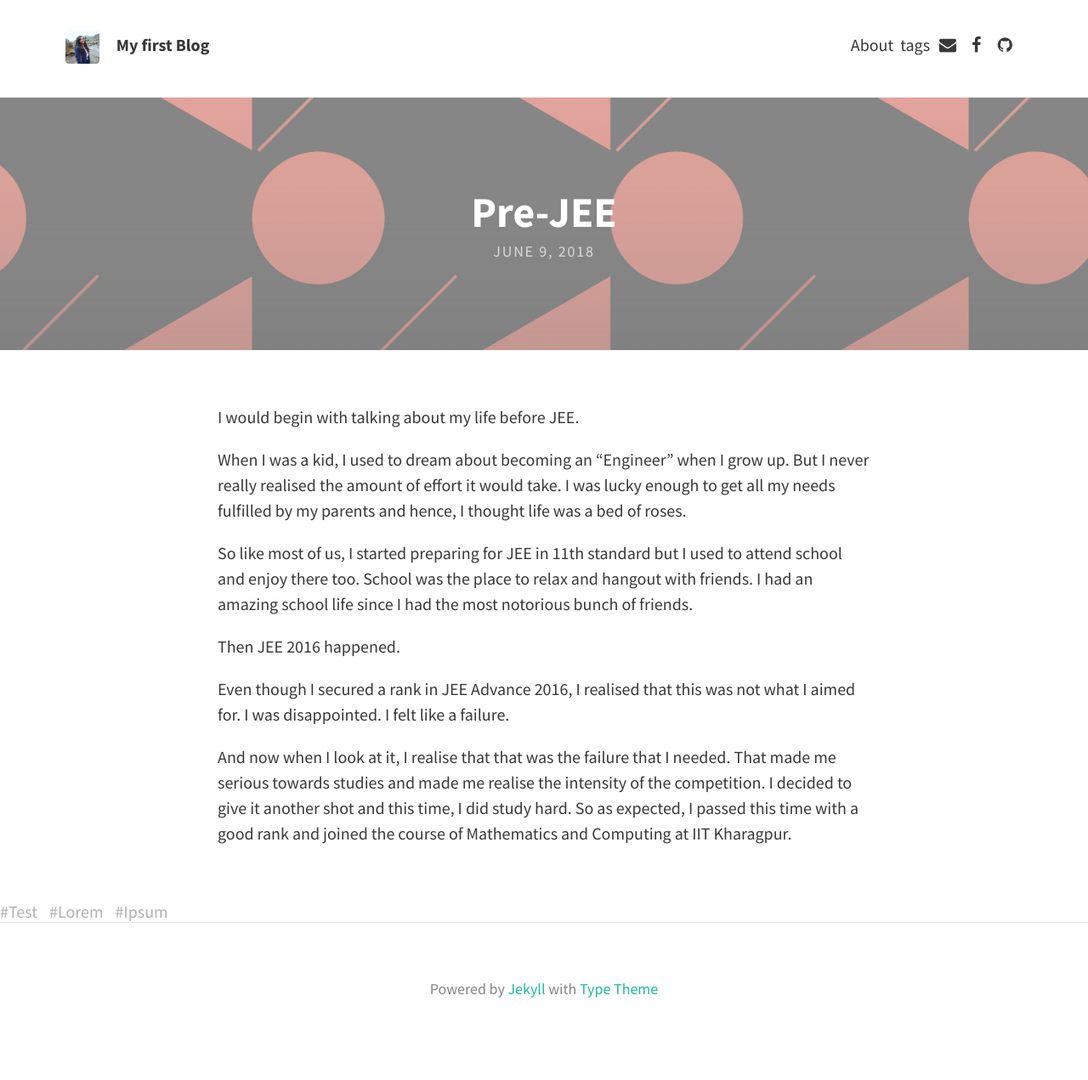
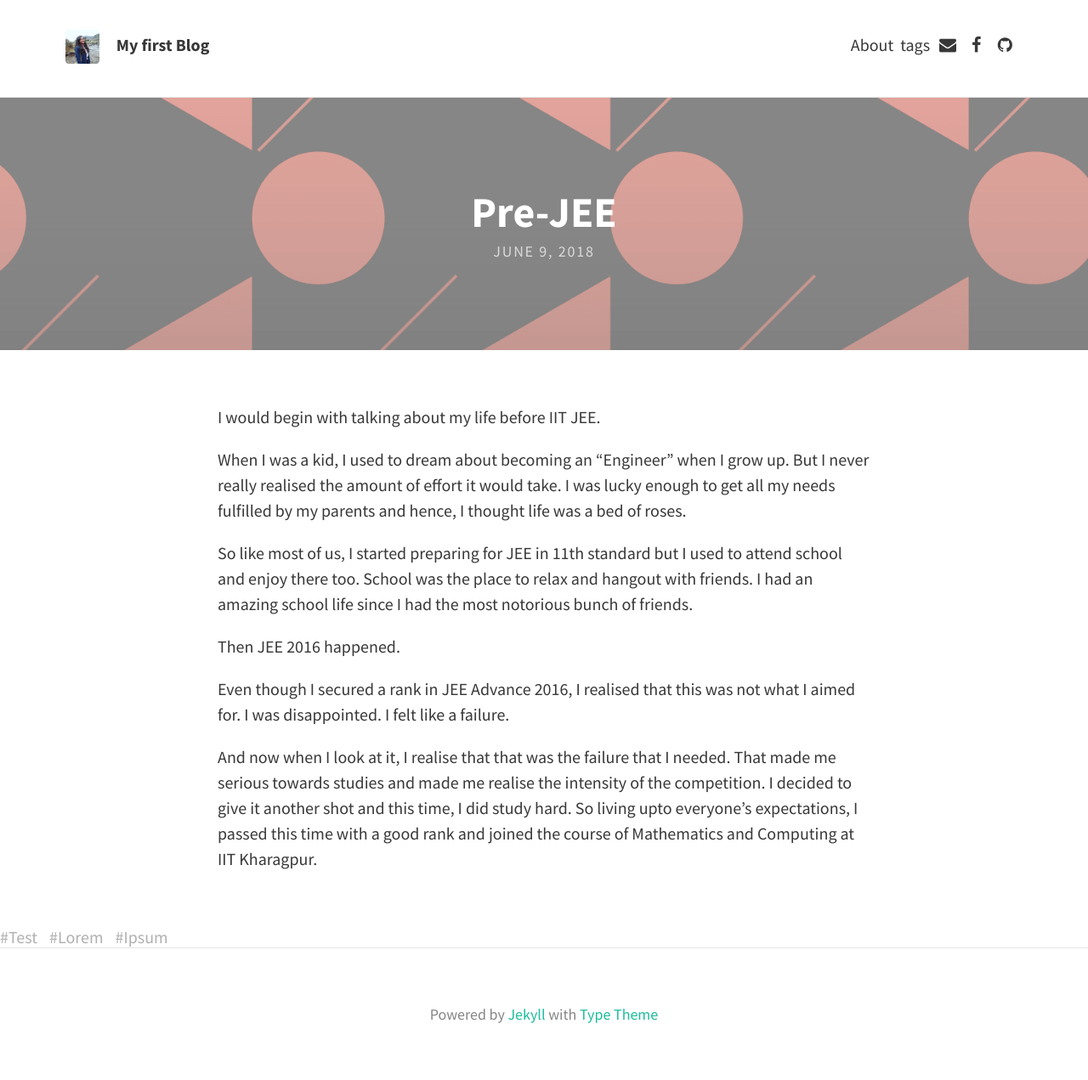
Before and after one commit to mansisinha/myblog, a Jekyll site: the page built from _posts/2018-06-09-pre-JEE.md, in a window 1280 px wide. Shown: the whole page at 85% size. Built offline with Jekyll 4.4.1, drawn with Linux system fonts in a browser that asks for light colours; nearby versions of some CDN libraries; before the commit the page ends 1241 px from its top, so only the background shows below that.

Commit message:
Update 2018-06-09-pre-JEE.md

```diff
--- a/_posts/2018-06-09-pre-JEE.md
+++ b/_posts/2018-06-09-pre-JEE.md
@@ -6,7 +6,7 @@ excerpt_separator: <!--more-->
 feature-img: "assets/img/sample_feature_img_2.png"
 ---
 
-I would begin with talking about my life before JEE.
+I would begin with talking about my life before IIT JEE.
 
 When I was a kid, I used to dream about becoming an "Engineer" when I grow up. But I never really realised the amount of effort it would take. I was lucky enough to get all my needs fulfilled by my parents and hence, I thought life was a bed of roses.
 
@@ -16,4 +16,4 @@ Then JEE 2016 happened.
 
 Even though I secured a rank in JEE Advance 2016, I realised that this was not what I aimed for. I was disappointed. I felt like a failure.
 
-And now when I look at it, I realise that that was the failure that I needed. That made me serious towards studies and made me realise the intensity of the competition. I decided to give it another shot and this time, I did study hard. So as expected, I passed this time with a good rank and joined the course of Mathematics and Computing at IIT Kharagpur.
+And now when I look at it, I realise that that was the failure that I needed. That made me serious towards studies and made me realise the intensity of the competition. I decided to give it another shot and this time, I did study hard. So living upto everyone's expectations, I passed this time with a good rank and joined the course of Mathematics and Computing at IIT Kharagpur.
```
